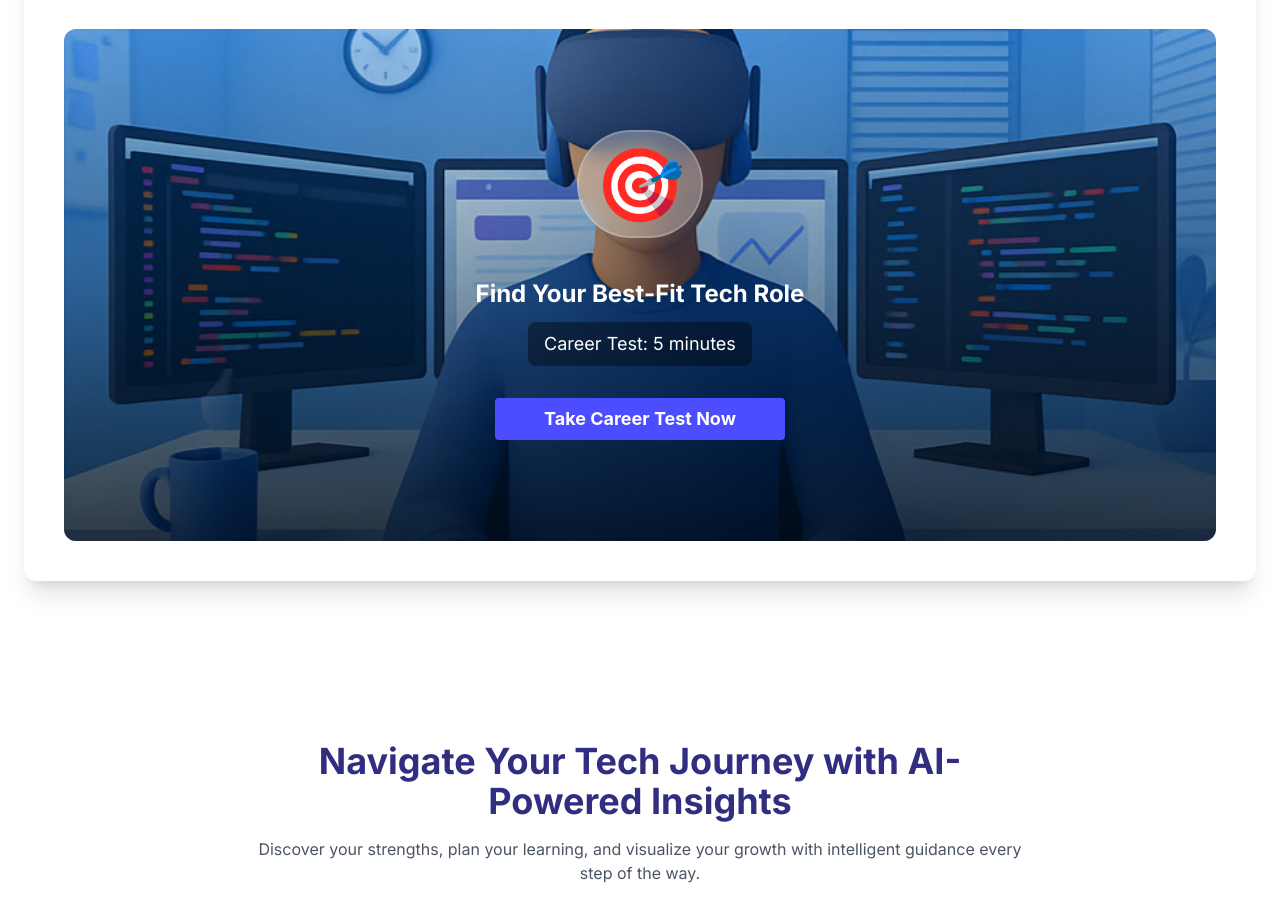
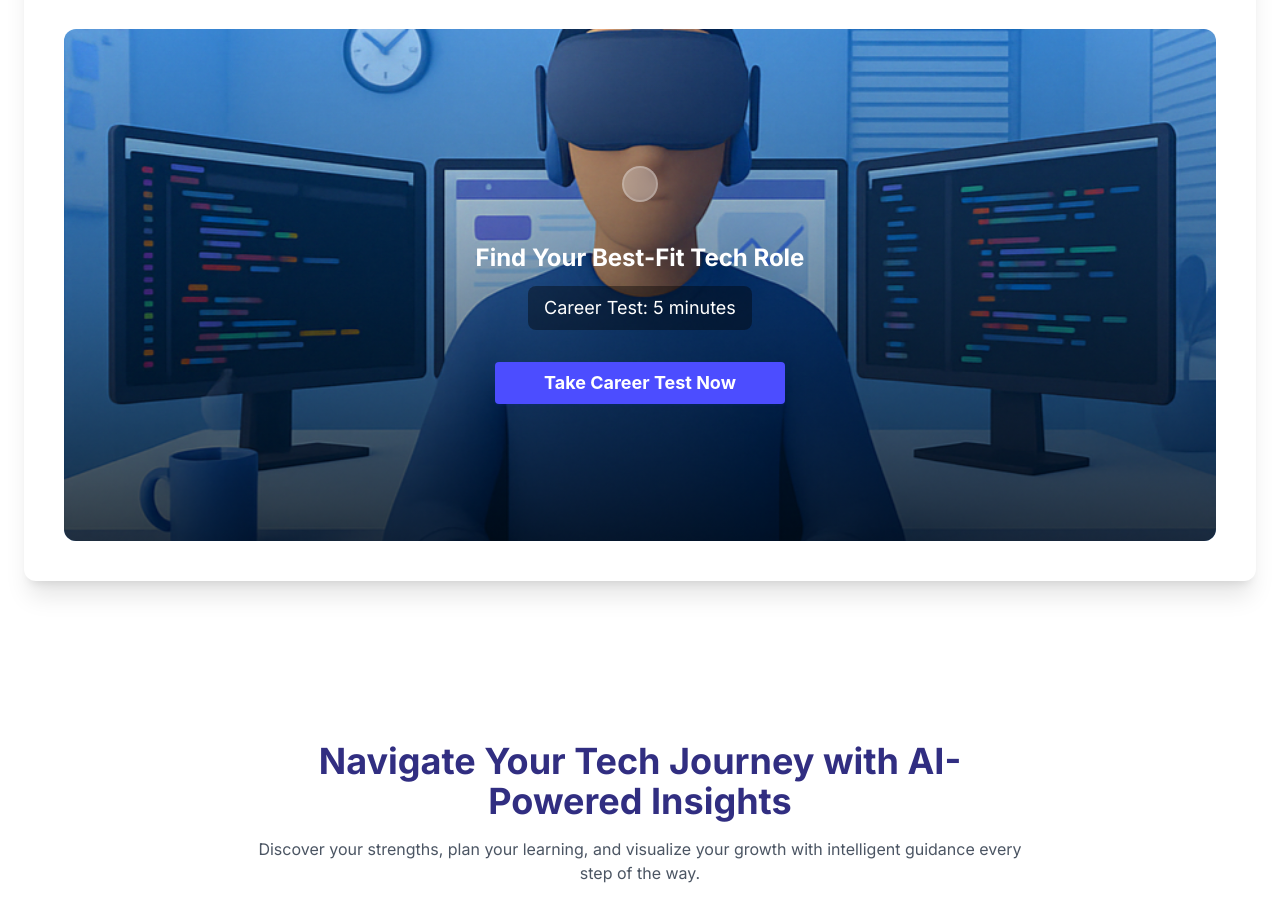
Before and after one commit to techtalentscity/techtalentscity.github.io, a React (Vite) app: page / in a window 1280 px wide. Shown: the part 2120-3042 px from the top of the page. Built offline with nearby package versions, Linux system fonts and the light colour scheme.

Commit message:
Update CareerTest.jsx

```diff
--- a/src/Pages/Home/CareerTest.jsx
+++ b/src/Pages/Home/CareerTest.jsx
@@ -24,7 +24,6 @@ const CareerTest = () => {
             <div className="absolute inset-0 bg-gradient-to-t from-black/70 via-black/30 to-transparent flex flex-col justify-center items-center text-white p-8">
               <div className="text-7xl mb-6 transition-transform hover:scale-110">
                 <div className="bg-white/30 rounded-full p-4 backdrop-blur-md border-2 border-white/20">
-                  🎯
                 </div>
               </div>
               <h4 className="mt-4 text-2xl font-bold text-center">Find Your Best-Fit Tech Role</h4>
```
